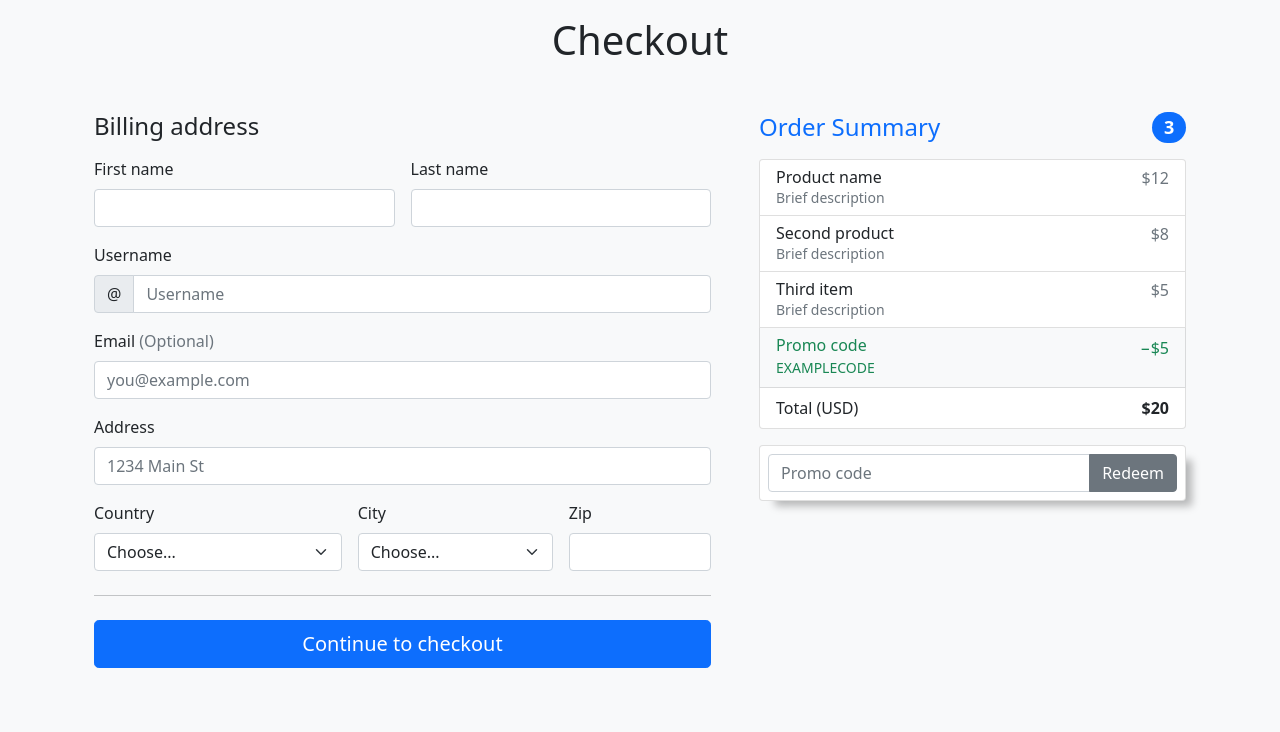
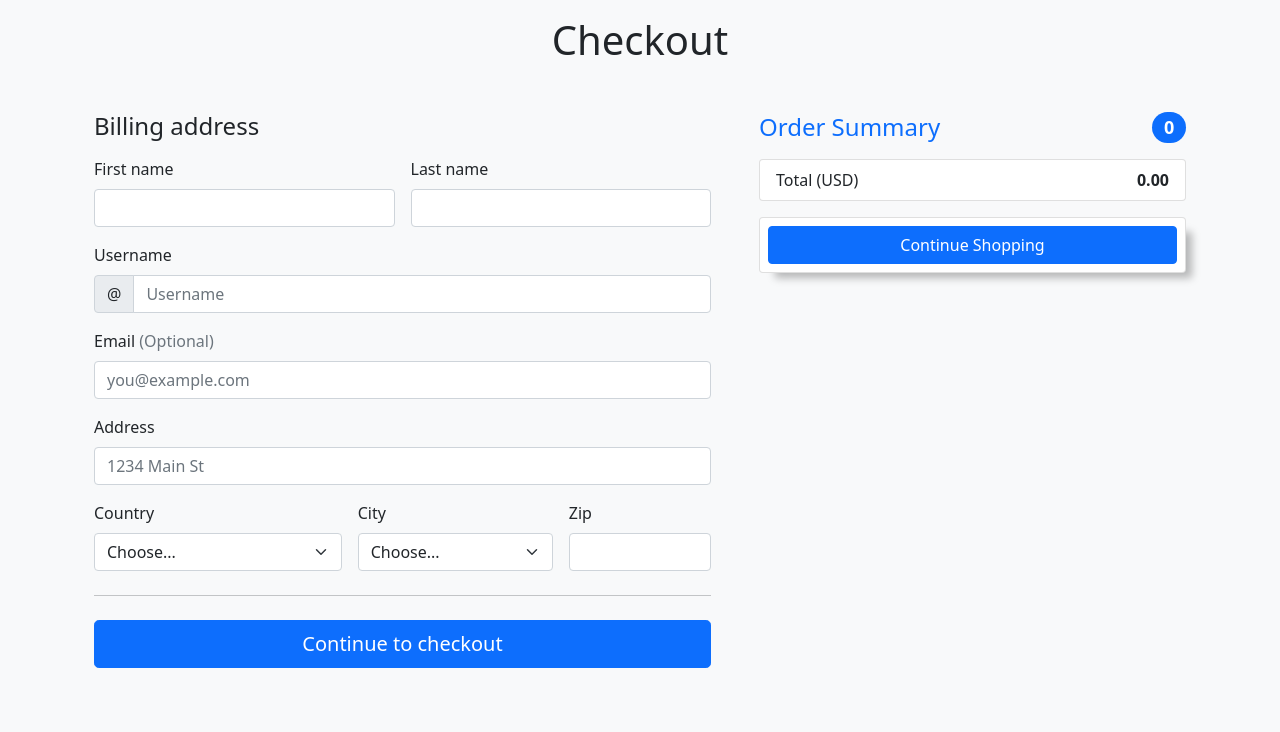
Before and after one commit to kewablay/ecom, a Django app: page /checkout/ in a window 1280 px wide. Shown: the part 56-788 px from the top of the page. Run offline with Django 3.2, Linux system fonts and the light colour scheme; some libraries are stand-ins or nearby versions.

Commit message:
added changes

```diff
--- a/static/css/main.css
+++ b/static/css/main.css
@@ -168,4 +168,9 @@
     height: auto;
 }
 
+.list-group .d-flex img{
+    height: 70px;
+    width: 70px;
+}
+
 /* -----end of checkout section------- */
--- a/store/templates/store/checkout.html
+++ b/store/templates/store/checkout.html
@@ -10,48 +10,33 @@
         <div class="col-md-5 col-lg-5 order-md-last">
           <h4 class="d-flex justify-content-between align-items-center mb-3">
             <span class="text-primary">Order Summary</span>
-            <span class="badge bg-primary rounded-pill">3</span>
+            <span class="badge bg-primary rounded-pill">{{ order.get_cart_items }}</span>
           </h4>
           <ul class="list-group mb-3">
+            {% for item in items %}
             <li class="list-group-item d-flex justify-content-between lh-sm">
+              <!--  -->
+              <div class="d-flex">
+                <img class="image-fluid" src="{{ item.product.imageURL }}"alt="">
+              </div>
               <div>
-                <h6 class="my-0">Product name</h6>
-                <small class="text-muted">Brief description</small>
+                <h6 class="my-0">{{ item.product.name }}</h6>
               </div>
-              <span class="text-muted">$12</span>
+              <span class="text-muted">${{ item.product.price|floatformat:2 }}</span>
             </li>
             <li class="list-group-item d-flex justify-content-between lh-sm">
               <div>
-                <h6 class="my-0">Second product</h6>
-                <small class="text-muted">Brief description</small>
-              </div>
-              <span class="text-muted">$8</span>
-            </li>
-            <li class="list-group-item d-flex justify-content-between lh-sm">
-              <div>
-                <h6 class="my-0">Third item</h6>
-                <small class="text-muted">Brief description</small>
-              </div>
-              <span class="text-muted">$5</span>
-            </li>
-            <li class="list-group-item d-flex justify-content-between bg-light">
-              <div class="text-success">
-                <h6 class="my-0">Promo code</h6>
-                <small>EXAMPLECODE</small>
-              </div>
-              <span class="text-success">−$5</span>
-            </li>
+              {% endfor %}
+                <!--  -->
+
             <li class="list-group-item d-flex justify-content-between">
               <span>Total (USD)</span>
-              <strong>$20</strong>
+              <strong>{{ order.get_cart_total|floatformat:2 }}</strong>
             </li>
           </ul>
 
           <form class="card p-2">
-            <div class="input-group">
-              <input type="text" class="form-control" placeholder="Promo code">
-              <button type="submit" class="btn btn-secondary">Redeem</button>
-            </div>
+              <a href="{% url 'store' %}" class="btn btn-primary">Continue Shopping</a>
           </form>
         </div>
 
--- a/store/views.py
+++ b/store/views.py
@@ -34,5 +34,24 @@ def cart(request):
 
 
 def checkout(request):
-    context = {}
+    if request.user.is_authenticated:
+        customer = request.user.customer
+        # print(customer)
+        order = Order.objects.filter(customer=customer,complete=False).first()
+        if not order:
+            order = Order.objects.create(customer=customer,complete=False)
+        print(order)
+        items = order.orderitem_set.all()
+        print(items)
+    else:
+        items = []
+        order = {
+            'get_cart_total':0,
+            'get_cart_items':0,
+            }
+
+    context = {
+    "items" : items,
+    "order": order,
+    }
     return render(request, 'store/checkout.html', context)
```
Also changed, not shown: db.sqlite3.
